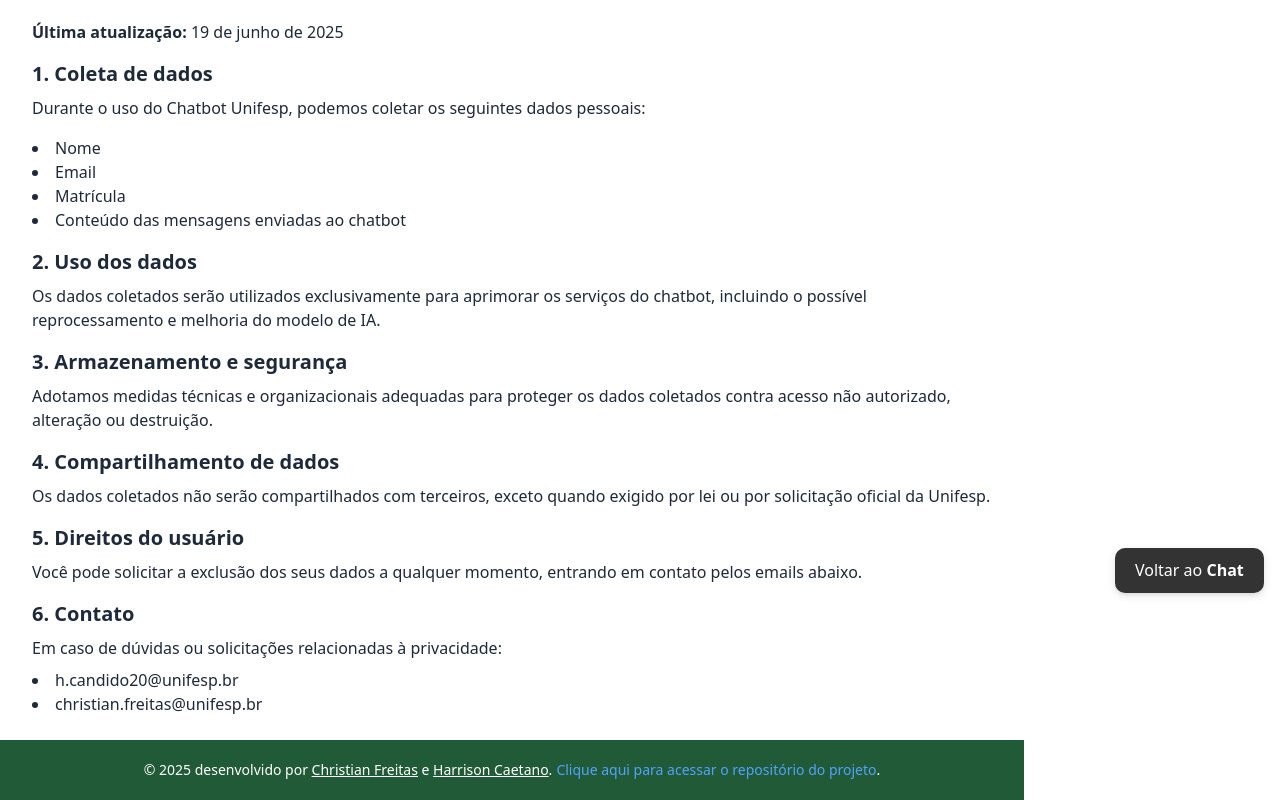
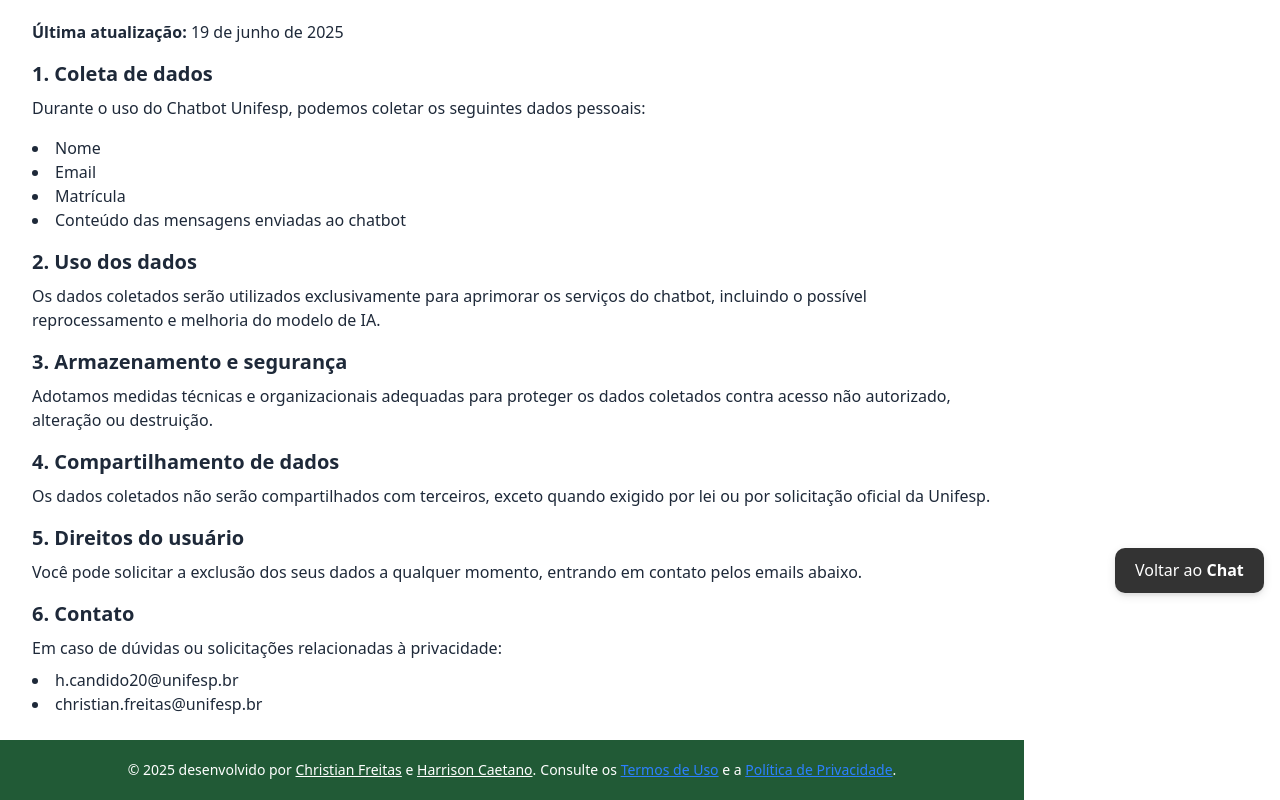
Before and after one commit to HarrisonCaetanoCandido/chatbot-unifesp, a React (Vite) app in the folder frontend/: page /politica-de-privacidade in a window 1280 px wide. Shown: the part 191-991 px from the top of the page. Built offline with nearby package versions, Linux system fonts and the light colour scheme.

Commit message:
feat: some routes were added after building the routes

```diff
--- a/frontend/src/components/footer/CustomFooter.tsx
+++ b/frontend/src/components/footer/CustomFooter.tsx
@@ -21,14 +21,9 @@
                         className="m1-1 text-white underline hover:underline">Harrison Caetano</a>
                     <span className="text-white">. </span>
                 </span>
-                <span>
-                    <a
-                        href="https://github.com/HarrisonCaetanoCandido/chatbot-unifesp"
-                        target="_blank"
-                        rel="noopener noreferrer"
-                        className="m1-1 text-blue-400 hover:underline">
-                        Clique aqui para acessar o repositório do projeto
-                    </a>
+                <span className="text-white">
+                    Consulte os<span> </span>
+                    <a href="/termos-de-uso" className="underline text-blue-500">Termos de Uso</a> e a <a href="/politica-de-privacidade" className="underline text-blue-500">Política de Privacidade</a>
                     <span className="text-white">.</span>
                 </span>
             </footer >
--- a/frontend/src/components/header/CustomHeader.tsx
+++ b/frontend/src/components/header/CustomHeader.tsx
@@ -1,4 +1,5 @@
 import unifespLogo from '/unifesp-logo.png';
+import { Link } from 'react-router-dom';
 
 export default function CustomHeader() {
     return (
@@ -7,11 +8,13 @@
                 <div
                     className='flex w-[80%] items-center justify-between h-[70px]'>
                     <div className='flex justify-between items-center'>
-                        <img
-                            title='Unifesp Logo'
-                            rel='noopener noreferrer'
-                            className='unifesp-logo'
-                            src={unifespLogo} />
+                        <Link to="/">
+                            <img
+                                title='Unifesp Logo'
+                                rel='noopener noreferrer'
+                                className='unifesp-logo'
+                                src={unifespLogo} />
+                        </Link>
                     </div>
                     <a
                         href='https://dae-sjc.unifesp.br/minicursos/4-integralizando-o-bct'
```
